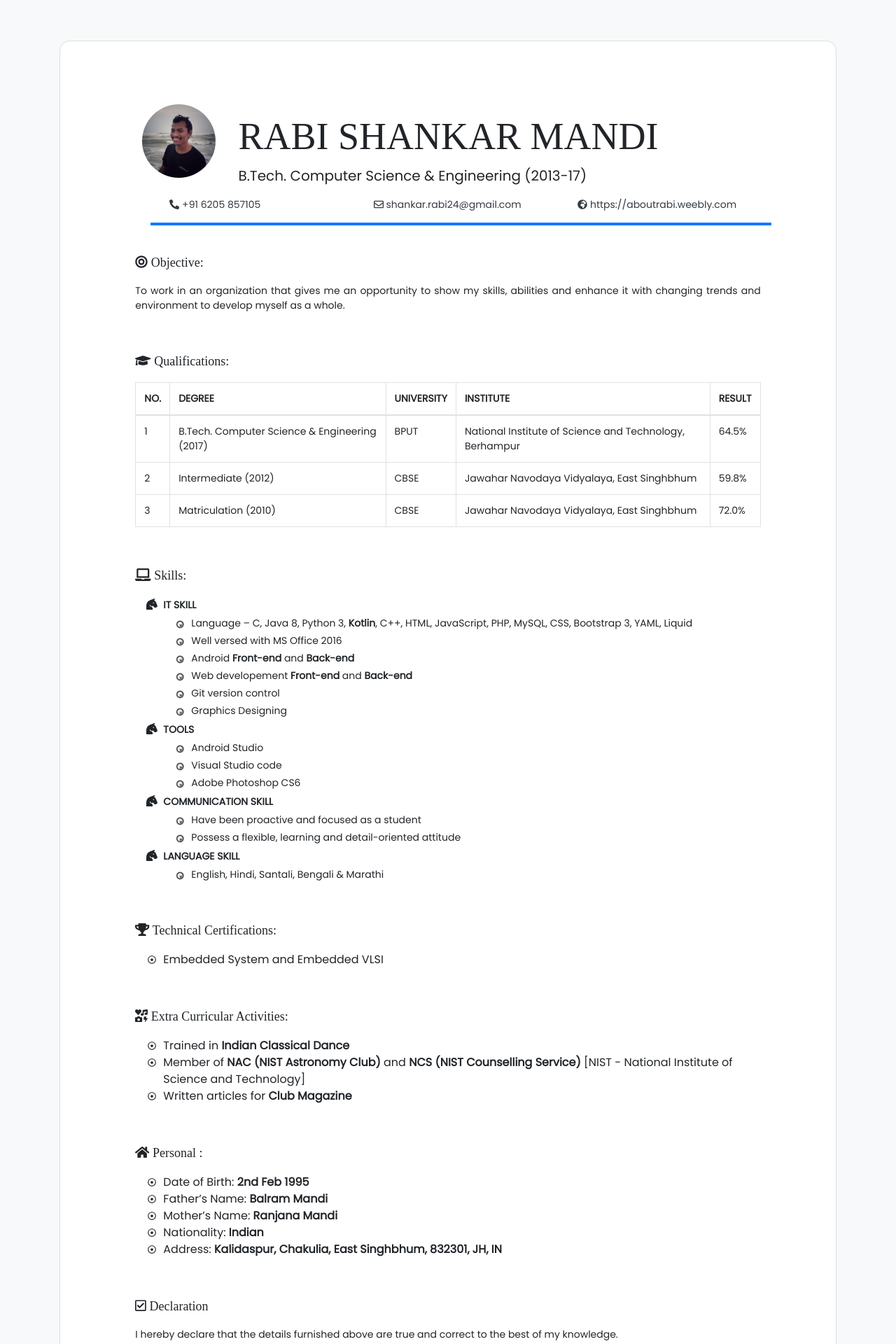
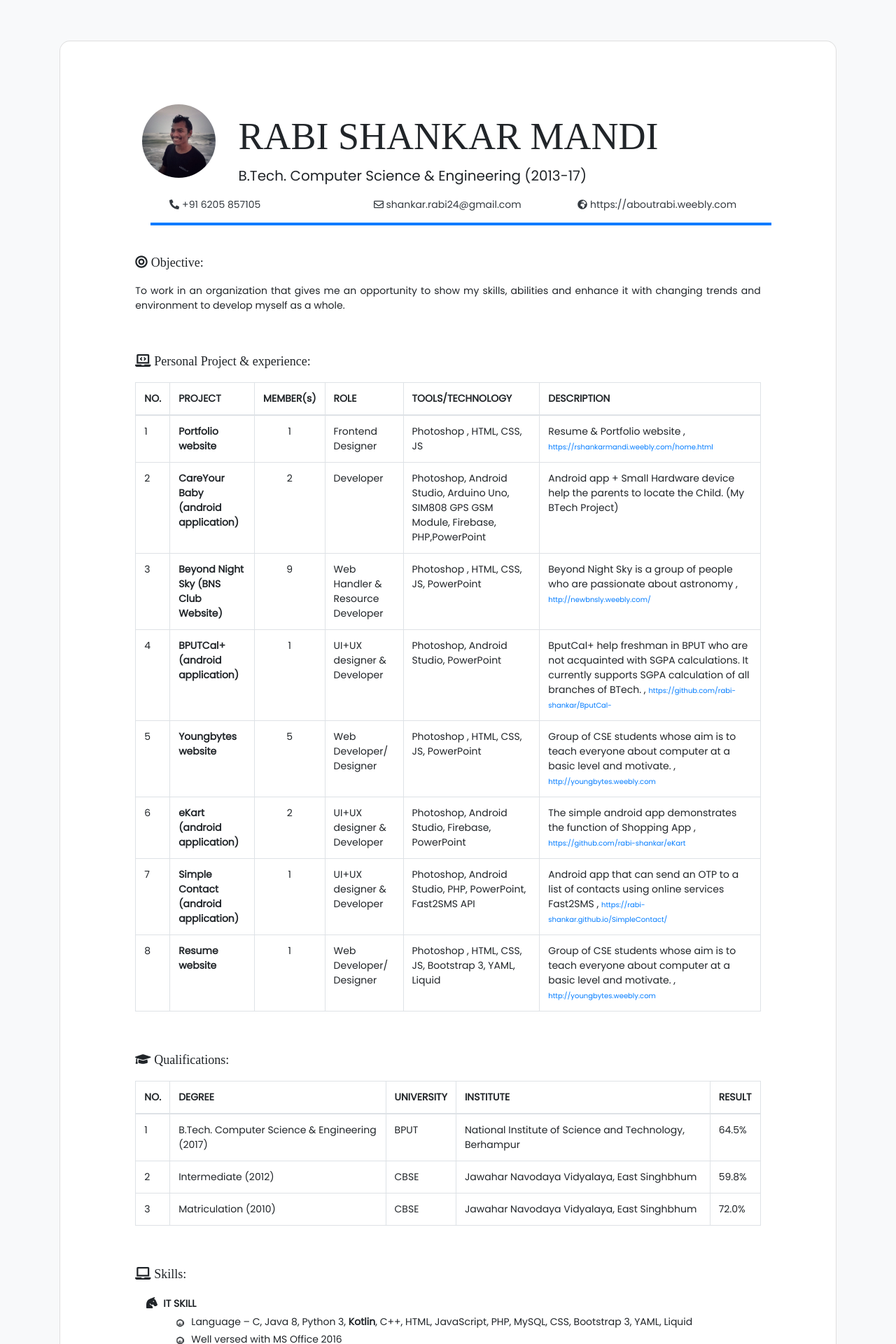
Before and after one commit to rabi-shankar/resume, a Jekyll site: the page built from index.html, in a window 1280 px wide. Shown: the top 1920 px of the page at 70% size. Built offline with Jekyll 4.4.1, drawn with Linux system fonts in a browser that asks for light colours; nearby versions of some CDN libraries; some web fonts are replaced; some of the changed text lies outside the part shown.

Commit message:
final done

```diff
--- a/_data/resume.yml
+++ b/_data/resume.yml
@@ -4,8 +4,7 @@ degree: B.Tech. Computer Science & Engineering (2013-17)
 mobile: +91 6205 857105
 email: shankar.rabi24@gmail.com
 weblink: https://aboutrabi.weebly.com
-pdf: url#
-
+pdf: rabi-shankar's-resume.pdf
 objective: To work in an organization that gives me an opportunity to show my skills, abilities and enhance it with changing trends and environment to develop myself as a whole.
 
 
@@ -24,6 +23,67 @@ qualifications:
       university: CBSE
       institute: Jawahar Navodaya Vidyalaya, East Singhbhum
       result: 72.0%
+
+projects:
+    - name: Portfolio website
+      member: 1
+      role: Frontend Designer
+      tools-technology: Photoshop , HTML, CSS, JS
+      description: Resume & Portfolio website
+      url: https://rshankarmandi.weebly.com/home.html
+
+    - name: CareYour Baby (android application)
+      member: 2
+      role: Developer
+      tools-technology: Photoshop, Android Studio, Arduino Uno, SIM808 GPS GSM Module, Firebase, PHP,PowerPoint
+      description: Android app + Small Hardware device help the parents to locate the Child. (My BTech Project)
+
+    - name: Beyond Night Sky (BNS Club Website)
+      member: 9
+      role: Web Handler & Resource Developer
+      tools-technology: Photoshop , HTML, CSS, JS, PowerPoint
+      description: Beyond Night Sky is a group of people who are passionate about astronomy
+      url: http://newbnsly.weebly.com/
+
+
+    - name: BPUTCal+ (android application)
+      member: 1
+      role: UI+UX designer & Developer
+      tools-technology: Photoshop, Android Studio, PowerPoint
+      description: BputCal+ help freshman in BPUT who are not acquainted with SGPA calculations. It currently supports SGPA calculation of all branches of BTech.
+      url: https://github.com/rabi-shankar/BputCal-
+
+    - name: Youngbytes website
+      member: 5
+      role: Web Developer/ Designer
+      tools-technology: Photoshop , HTML, CSS, JS, PowerPoint
+      description: Group of CSE students whose aim is to teach everyone about computer at a basic level and motivate.
+      url: http://youngbytes.weebly.com
+
+
+    - name: eKart (android application)
+      member: 2
+      role: UI+UX designer & Developer
+      tools-technology: Photoshop, Android Studio, Firebase, PowerPoint
+      description: The simple android app demonstrates the function of Shopping App
+      url: https://github.com/rabi-shankar/eKart
+
+    - name: Simple Contact (android application)
+      member: 1
+      role: UI+UX designer & Developer
+      tools-technology: Photoshop, Android Studio, PHP, PowerPoint, Fast2SMS API
+      description: Android app that can send an OTP to a list of contacts using online services Fast2SMS
+      url: https://rabi-shankar.github.io/SimpleContact/
+
+
+    - name: Resume website
+      member: 1
+      role: Web Developer/ Designer
+      tools-technology: Photoshop , HTML, CSS, JS,  Bootstrap 3, YAML, Liquid
+      description: Group of CSE students whose aim is to teach everyone about computer at a basic level and motivate.
+      url: http://youngbytes.weebly.com
+
+
 
 
 
@@ -57,11 +117,8 @@ achievements:
 
 
 
-extra-activities:
-        - activity: Trained in <b>Indian Classical Dance</b>
-        - activity: Member of <b>NAC (NIST Astronomy Club)</b> and <b>NCS (NIST Counselling Service)</b> [NIST - National Institute of Science and Technology]
-        - activity: Written articles for <b>Club Magazine</b>
-
+hobbies:
+        - hobbie: Learning about Theoretical Astronomy & Cosmology (Curved Space-Time / Black Hole Science)
 
 
 personal :
--- a/_includes/extra-activities.html
+++ b/_includes/extra-activities.html
@@ -1,9 +1,9 @@
-{% if site.data.resume.extra-activities %}
+{% if site.data.resume.hobbies %}
 <div class="section">
-    <p class="section-icon"><i class="fas fa-icons"></i> Extra Curricular Activities: </p>
+    <p class="section-icon"><i class="fas fa-icons"></i> Hobbies: </p>
     <ul class="fa-ul">
-        {% for activitie in site.data.resume.extra-activities %}
-        <li><span class="fa-li"><i class="far fa-dot-circle fa-xs"></i></span><p class="no-margin" >{{activitie.activity}}</p></li>
+        {% for h in site.data.resume.hobbies %}
+        <li><span class="fa-li"><i class="far fa-dot-circle fa-xs"></i></span><p class="no-margin" >{{h.hobbie}}</p></li>
         {% endfor %}
     </ul>
 </div>
--- /dev/null
+++ b/_includes/personal-project.html
@@ -0,0 +1,27 @@
+<div class="section">
+    <p class="section-icon"><i class="fas fa-laptop-code"></i> Personal Project & experience: </p>
+    <table class="table table-bordered section-t">
+        <thead>
+            <tr>
+                <th>NO.</th>
+                <th>PROJECT</th>
+                <th class="m-size">MEMBER(s)</th>
+                <th class="m-size">ROLE</th>
+                <th class="m-size">TOOLS/TECHNOLOGY</th>
+                <th>DESCRIPTION</th>
+            </tr>
+        </thead>
+        <tbody>
+            {% for  project in site.data.resume.projects %}
+            <tr>
+                <td>{{forloop.index}}</td>
+                <td class="m-size"><b>{{ project.name }}</b></td>
+                <td class="m-size t-center">{{ project.member }}</td>
+                <td class="m-size">{{project.role}}</td>
+                <td class="m-size">{{project.tools-technology}}</td>
+                <td class="m-size">{{ project.description}} {% if project.url %}, <a class="url" href="{{ project.url}}" target="_blank" > {{ project.url}}</a>{% endif %}</td>
+            </tr>
+            {% endfor %}
+        </tbody>
+    </table>
+</div>
--- a/_includes/resume-body.html
+++ b/_includes/resume-body.html
@@ -1,5 +1,7 @@
 
 {% include career-objective.html %}
+
+{% include personal-project.html %}
 
 {% include qualifications.html %}
 
--- a/_sass/_section-style.scss
+++ b/_sass/_section-style.scss
@@ -18,6 +18,7 @@
 
 .section-t{
     font-size: 14px;
+
 }
 
 
@@ -49,6 +50,16 @@
       }
 }
 
+.url{
+    font-size: 10px;
+}
+
+.t-center{
+    text-align: center;
+    vertical-align: middle;
+}
+
+
 .no-margin{
     margin: 0px;
 }
```
Also changed, not shown: 6 other files.
